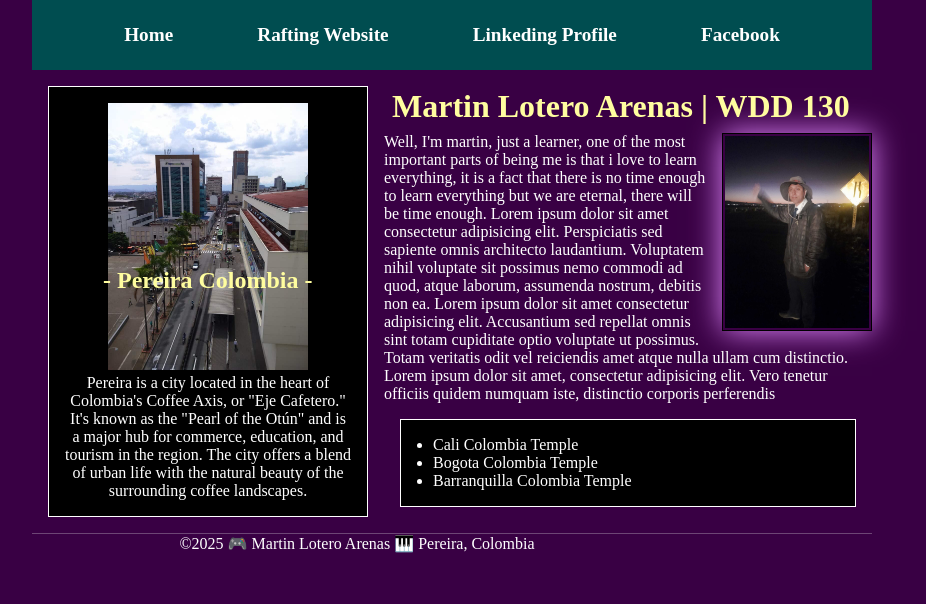
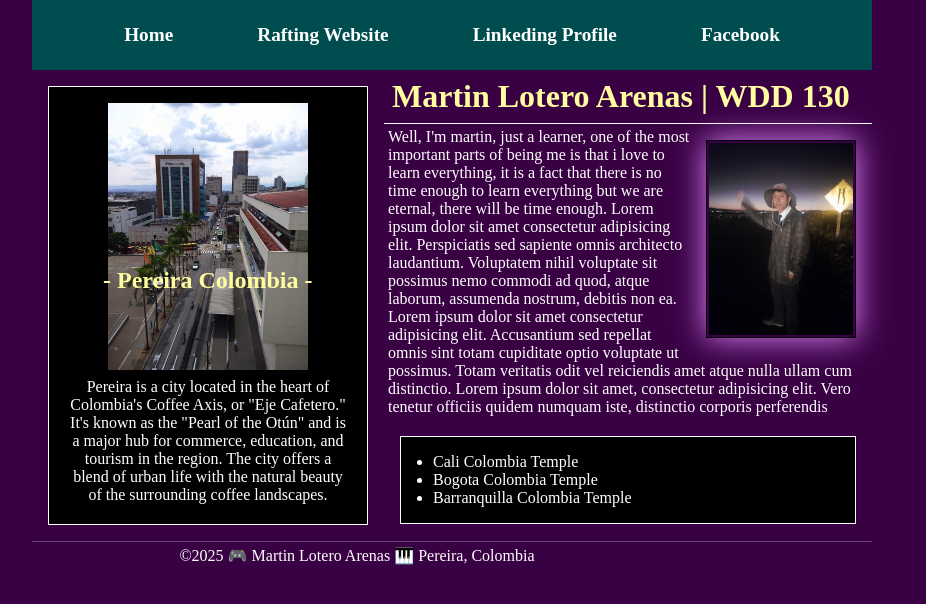
Before and after one commit to martinloteroarenas/wdd130, a plain HTML site: page index.html in a window 1280 px wide. Shown: the whole page, without its empty margins (188-1114 px from the left). Drawn offline with Linux system fonts and the light colour scheme.

Commit message:
margin and padding

```diff
--- a/styles/styles.css
+++ b/styles/styles.css
@@ -24,7 +24,7 @@ nav a {
 }
 h1 {color:var(--title-text-color);
 padding: 0.5rem;
-border-bottom: 1rem;
+border-bottom: 1px solid #fff;
 }
 main img {
     width: 150px;
@@ -33,9 +33,9 @@ main img {
     padding: 2px;
     box-shadow: 0 0 30px rgb(227, 137, 255);
     float: right;
-    margin: 0 0 1rem 1rem;
+    margin: 1rem 1rem;
 }
-p {padding: 0px;
+p {padding: 4px;
     color: var(--heading-text-color);
     max-width: 650px;}
 
```
